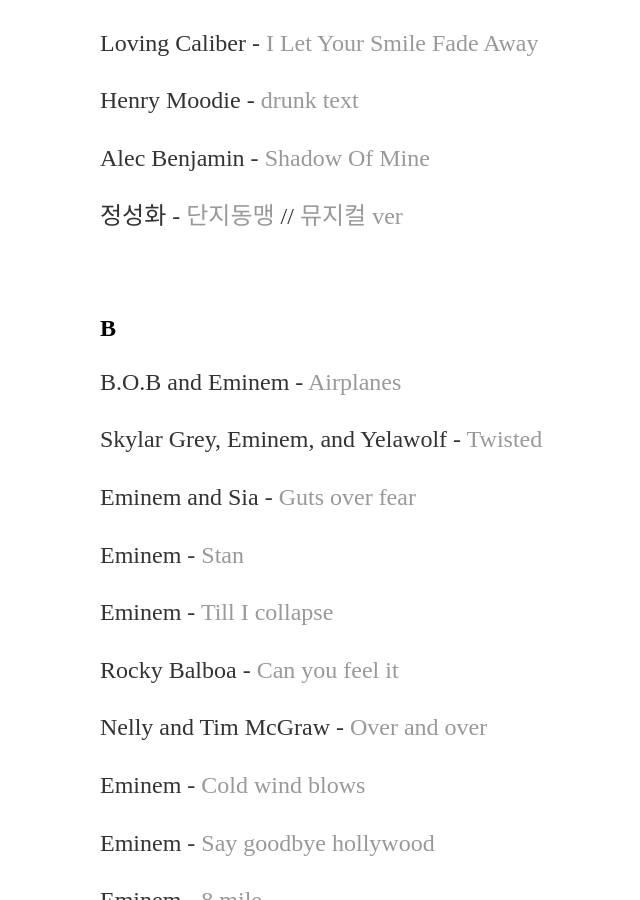
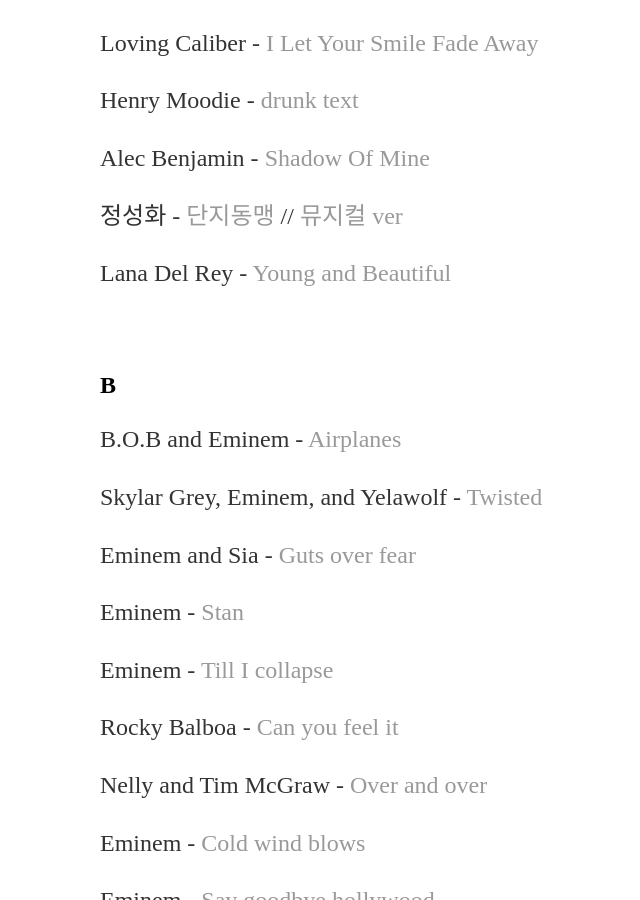
Before and after one commit to yjkweon24/yjkweon24.github.io, a Jekyll site: the page built from _posts/2018-10-23-songs-that-i-love.md, in a window 1280 px wide and 900 px high, scrolled down 3652 px. Shown: the whole window, without its empty margins (92-732 px from the left). Built offline with Jekyll 4.4.1, drawn with Linux system fonts in a browser that asks for light colours.

Commit message:
Update 2018-10-23-songs-that-i-love.md

```diff
--- a/_posts/2018-10-23-songs-that-i-love.md
+++ b/_posts/2018-10-23-songs-that-i-love.md
@@ -124,6 +124,8 @@
 Alec Benjamin - [Shadow Of Mine](https://www.youtube.com/watch?v=g5T2tu3Yky4)
 
 정성화 - [단지동맹](https://www.youtube.com/watch?v=ARPETSFAfFI) // [뮤지컬 ver](https://www.youtube.com/watch?v=OaQYC0sDVg8)
+
+Lana Del Rey - [Young and Beautiful](https://www.youtube.com/watch?v=o_1aF54DO60&ab_channel=LanaDelReyVEVO)
 
 <br>
 
```
